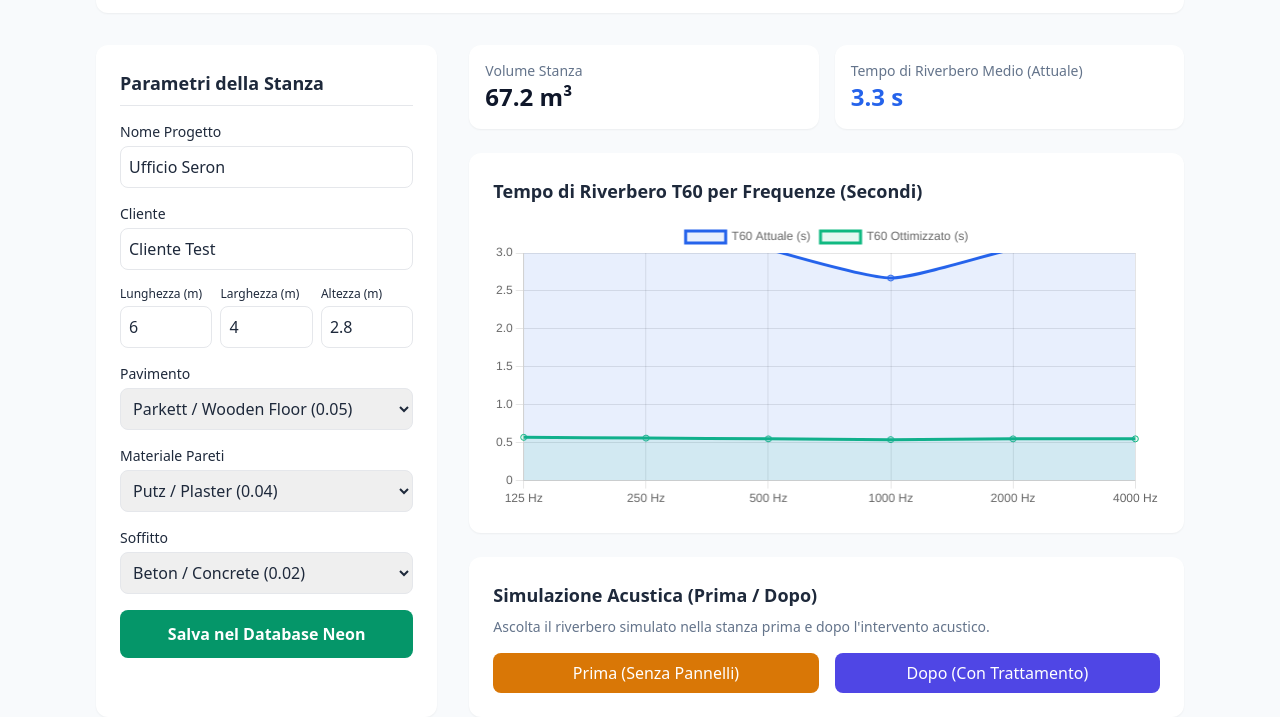
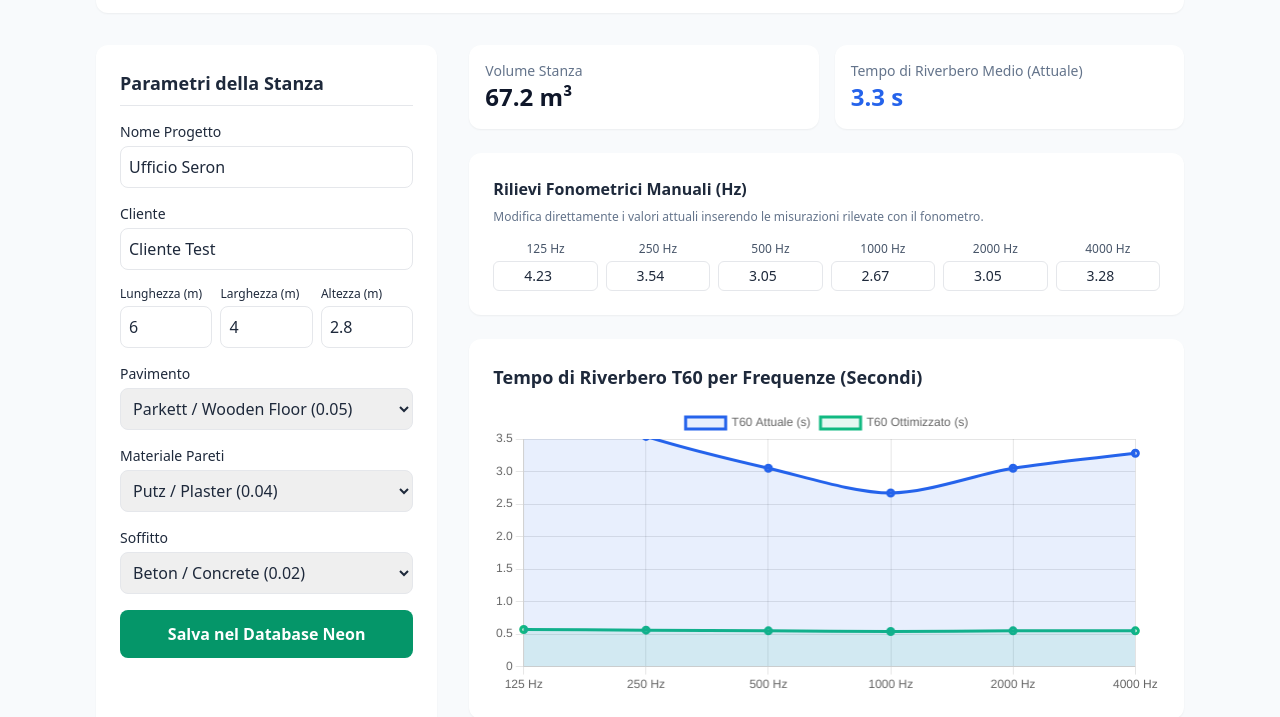
Before and after one commit to seronmp/RaumAkustikRechner, a plain HTML site: page index.html in a window 1280 px wide. Shown: the part 83-800 px from the top of the page. Drawn offline with nearby package versions, Linux system fonts and the light colour scheme.

Commit message:
Implement manual sound level meter functionality
Added a manual sound level meter section with input fields for frequency measurements and updated the corresponding data handling methods.

```diff
--- a/index.html
+++ b/index.html
@@ -97,6 +97,20 @@
                     </div>
                 </div>
 
+                <!-- Manual Sound Level Meter (Fonometro) Overrides -->
+                <div class="bg-white p-6 rounded-xl shadow-sm">
+                    <h3 class="text-md font-semibold mb-2" x-text="t.manualTitle"></h3>
+                    <p class="text-xs text-slate-500 mb-4" x-text="t.manualDesc"></p>
+                    <div class="grid grid-cols-6 gap-2">
+                        <template x-for="(freq, index) in frequencies" :key="freq">
+                            <div>
+                                <label class="block text-xs font-medium text-center text-slate-600" x-text="freq"></label>
+                                <input type="number" step="0.05" x-model.number="rtCurrentData[index]" @input="updateChartFromManual" class="w-full mt-1 p-1 text-center text-sm border rounded-md">
+                            </div>
+                        </template>
+                    </div>
+                </div>
+
                 <!-- Chart Container -->
                 <div class="bg-white p-6 rounded-xl shadow-sm">
                     <h3 class="text-lg font-semibold mb-4" x-text="t.chartTitle"></h3>
@@ -134,6 +148,8 @@
                 saveBtn: "In Neon DB speichern",
                 volume: "Raumvolumen",
                 rtCurrent: "Mittlere Nachhallzeit (Ist)",
+                manualTitle: "Manuelle Messwerte (Fonometer / Hz)",
+                manualDesc: "Überschreiben Sie die berechneten Werte mit echten Messdaten pro Frequenz.",
                 chartTitle: "Nachhallzeit T60 nach Frequenzen (Sekunden)",
                 audioTitle: "Akustik-Simulation (Vorher / Nachher)",
                 audioDesc: "Hören Sie den simulierten Nachhall im Raum vor und nach dem Akustik-Setup.",
@@ -156,6 +172,8 @@
                 saveBtn: "Salva nel Database Neon",
                 volume: "Volume Stanza",
                 rtCurrent: "Tempo di Riverbero Medio (Attuale)",
+                manualTitle: "Rilievi Fonometrici Manuali (Hz)",
+                manualDesc: "Modifica direttamente i valori attuali inserendo le misurazioni rilevate con il fonometro.",
                 chartTitle: "Tempo di Riverbero T60 per Frequenze (Secondi)",
                 audioTitle: "Simulazione Acustica (Prima / Dopo)",
                 audioDesc: "Ascolta il riverbero simulato nella stanza prima e dopo l'intervento acustico.",
@@ -190,8 +208,8 @@
                 ceilingMaterial: 'beton',
                 volume: 67.2,
                 avgRtCurrent: 0.0,
-                rtCurrentData: [0, 0, 0, 0, 0, 0],
-                rtOptimizedData: [0, 0, 0, 0, 0, 0],
+                rtCurrentData: [1.8, 2.1, 1.9, 1.6, 1.3, 1.0],
+                rtOptimizedData: [0.6, 0.5, 0.4, 0.4, 0.4, 0.4],
                 saveStatus: '',
                 chart: null,
                 frequencies: ['125 Hz', '250 Hz', '500 Hz', '1000 Hz', '2000 Hz', '4000 Hz'],
@@ -212,7 +230,8 @@
                                         data: this.rtCurrentData,
                                         borderColor: '#2563eb',
                                         backgroundColor: 'rgba(37, 99, 235, 0.1)',
-                                        tension: 0.2,
+                                        borderWidth: 3,
+                                        tension: 0.3,
                                         fill: true
                                     },
                                     {
@@ -220,7 +239,8 @@
                                         data: this.rtOptimizedData,
                                         borderColor: '#10b981',
                                         backgroundColor: 'rgba(16, 185, 129, 0.1)',
-                                        tension: 0.2,
+                                        borderWidth: 3,
+                                        tension: 0.3,
                                         fill: true
                                     }
                                 ]
@@ -228,7 +248,13 @@
                             options: {
                                 responsive: true,
                                 maintainAspectRatio: false,
-                                scales: { y: { beginAtZero: true, max: 3.0 } }
+                                scales: {
+                                    y: {
+                                        beginAtZero: true,
+                                        max: 3.5,
+                                        ticks: { stepSize: 0.5 }
+                                    }
+                                }
                             }
                         });
                     });
@@ -239,23 +265,21 @@
                     const floorArea = this.length * this.width;
                     const wallArea = 2 * (this.length + this.height) * this.height;
                     const ceilingArea = floorArea;
-                    const totalArea = floorArea + wallArea + ceilingArea;
 
                     const freqs = [125, 250, 500, 1000, 2000, 4000];
                     let currentRtList = [];
                     let optimizedRtList = [];
 
                     freqs.forEach(f => {
-                        // Assorbimento attuale
                         const aFloor = absorptionCoefficients[this.floorMaterial][f] * floorArea;
                         const aWall = absorptionCoefficients[this.wallMaterial][f] * wallArea;
                         const aCeiling = absorptionCoefficients[this.ceilingMaterial][f] * ceilingArea;
-                        const totalAbsorptionCurrent = aFloor + aWall + aCeiling + (0.16 * this.volume / 30); // aria + base
+                        const totalAbsorptionCurrent = aFloor + aWall + aCeiling + (0.16 * this.volume / 30);
 
                         let rtCurr = (0.16 * this.volume) / totalAbsorptionCurrent;
                         currentRtList.push(parseFloat(rtCurr.toFixed(2)));
 
-                        // Ottimizzato (simulando l'aggiunta di pannelli fonoassorbenti a parete/soffitto)
+                        // Ottimizzato calcolato con inserimento di materiale fonoassorbente
                         const aWallOpt = 0.85 * (wallArea * 0.4) + absorptionCoefficients[this.wallMaterial][f] * (wallArea * 0.6);
                         const totalAbsorptionOpt = aFloor + aWallOpt + aCeiling + (0.16 * this.volume / 30);
                         let rtOpt = (0.16 * this.volume) / totalAbsorptionOpt;
@@ -275,13 +299,21 @@
                     }
                 },
 
+                updateChartFromManual() {
+                    const sum = this.rtCurrentData.reduce((a, b) => a + (parseFloat(b) || 0), 0);
+                    this.avgRtCurrent = parseFloat((sum / this.rtCurrentData.length).toFixed(2));
+                    if (this.chart) {
+                        this.chart.data.datasets[0].data = this.rtCurrentData;
+                        this.chart.update();
+                    }
+                },
+
                 playAudio(type) {
                     const audioCtx = new (window.AudioContext || window.webkitAudioContext)();
                     const bufferSize = audioCtx.sampleRate * 2;
                     const buffer = audioCtx.createBuffer(1, bufferSize, audioCtx.sampleRate);
                     const output = buffer.getChannelData(0);
 
-                    // Genera rumore bianco
                     for (let i = 0; i < bufferSize; i++) {
                         output[i] = Math.random() * 2 - 1;
                     }
@@ -291,12 +323,11 @@
 
                     const filter = audioCtx.createBiquadFilter();
                     filter.type = 'lowpass';
-                    filter.frequency.value = type === 'before' ? 3000 : 1200; // Taglio diverso per simulare l'assorbimento
+                    filter.frequency.value = type === 'before' ? 3000 : 1200;
 
                     const gainNode = audioCtx.createGain();
                     const now = audioCtx.currentTime;
 
-                    // Invviluppo sonoro simulato (Decadimento/Riverbero)
                     const decay = type === 'before' ? 1.8 : 0.4;
                     gainNode.gain.setValueAtTime(0.5, now);
                     gainNode.gain.exponentialRampToValueAtTime(0.001, now + decay);
```
